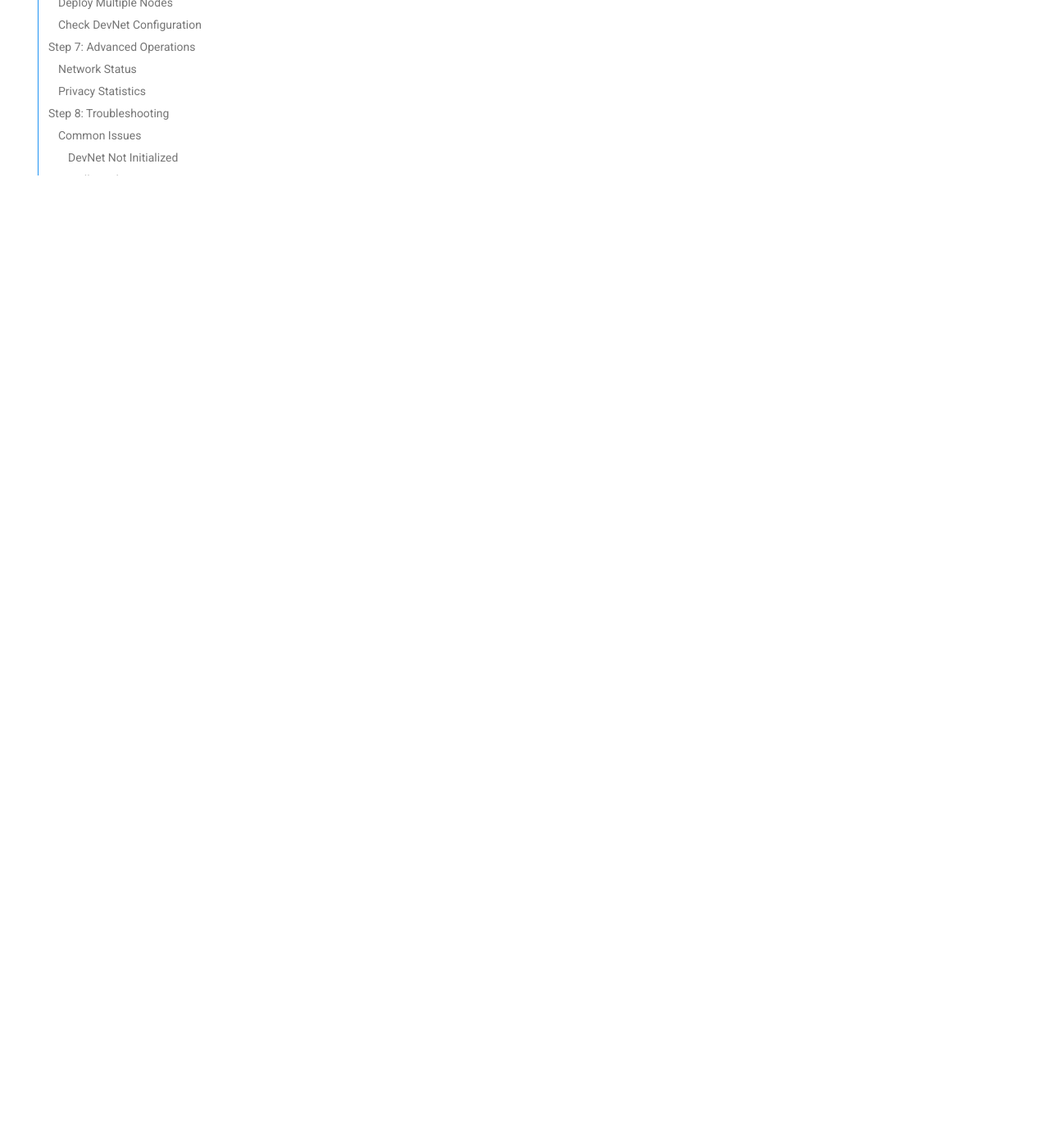
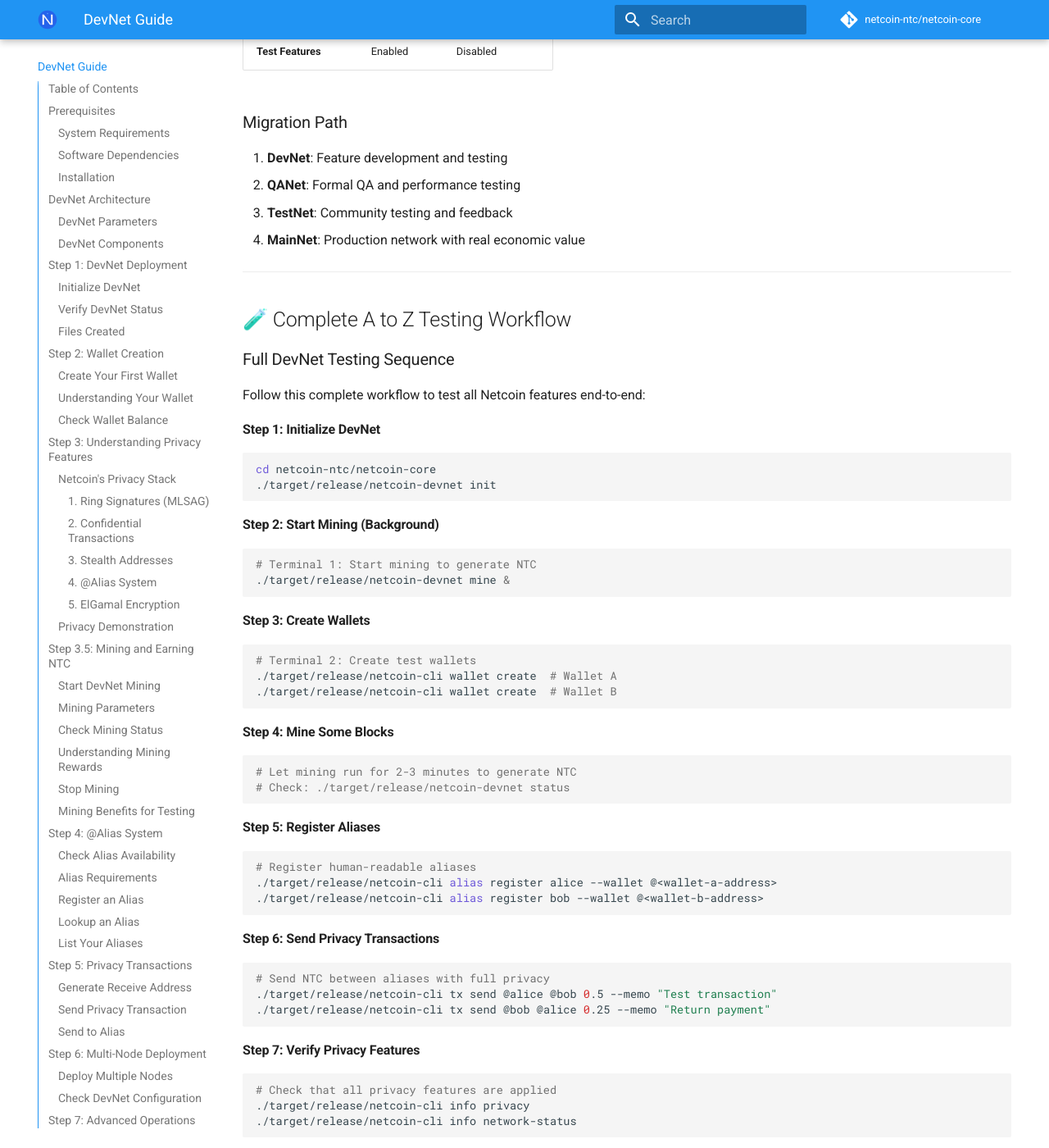
Before and after one commit to netcoin-ntc/netcoin-docs, an MkDocs documentation site: the page built from docs/DEVNET_GUIDE.md, in a window 1280 px wide and 1400 px high, scrolled down 13898 px. Shown: the whole window at 82% size. Built offline with MkDocs 1.6.1 and Material for MkDocs 9.7.7, drawn with Linux system fonts in a browser that asks for light colours; comment, search, counter and statistics services are not loaded; some of the changed text lies outside the part shown.

Commit message:
docs: Add mining workflow and complete testing guide to DevNet documentation

````diff
--- a/docs/DEVNET_GUIDE.md
+++ b/docs/DEVNET_GUIDE.md
@@ -126,7 +126,8 @@
 devnet-config.json      # DevNet configuration
 ./devnet-data/          # DevNet data directory
   ├── genesis.dat       # Genesis block
-  └── ...               # Future blockchain data
+  ├── blockchain.dat    # Real blockchain state (after mining)
+  └── ...               # Additional blockchain data
 ```
 
 ## Step 2: Wallet Creation
@@ -216,6 +217,87 @@
    ✅ ElGamal Encryption (memo protection)
    ✅ Stealth Address (recipient privacy)
 ```
+
+## Step 3.5: Mining and Earning NTC
+
+### Start DevNet Mining
+```bash
+# Start mining in the background (press Ctrl+C to stop)
+./target/release/netcoin-devnet mine
+```
+
+**Expected Output:**
+```
+⛏️  Starting DevNet mining...
+💡 Use Ctrl+C to stop mining
+
+🚀 Starting DevNet mining...
+⛏️  Starting DevNet mining...
+   💡 DevNet Parameters:
+      • Difficulty: Very low (1) for fast mining
+      • Block reward: 100 NTC
+      • Mining style: Simplified Proof-of-Work
+
+✅ DevNet mining started!
+💡 Mining will continue in background
+💡 Check status with: netcoin-devnet status
+💡 Stop mining with: netcoin-devnet mine --stop
+🔄 Press Ctrl+C to stop mining...
+✅ Block 1 mined in 0.00s! 🎉
+   💰 Reward: 100 NTC added to genesis wallet
+✅ Block 2 mined in 0.00s! 🎉
+   💰 Reward: 100 NTC added to genesis wallet
+...
+```
+
+### Mining Parameters
+- **Algorithm**: Proof-of-Work (RandomX-compatible)
+- **Difficulty**: 1 (very easy for testing)
+- **Block Reward**: 100 NTC per block
+- **Block Time**: ~30 seconds (DevNet accelerated)
+- **Miner Address**: Genesis wallet receives rewards
+
+### Check Mining Status
+```bash
+# Check current DevNet status
+./target/release/netcoin-devnet status
+```
+
+**Expected Output:**
+```
+🌐 Netcoin DevNet Configuration
+   📍 Network ID: devnet
+   ⏱️  Block Time: 30 seconds
+   ⚡ Mining Difficulty: 1
+   💰 Genesis Allocation: 1000 NTC
+   🚀 Fast Sync: Enabled
+   🐛 Debug Mode: Enabled
+   📁 Data Directory: ./devnet-data
+
+✅ Genesis block: Present
+✅ Data directory: Present
+📦 Blocks mined: 5 (real blockchain active)
+```
+
+### Understanding Mining Rewards
+- **Genesis Wallet**: `@f03873113d1912b1099ea9a65d38fb7b25c64aa1477d18b76fd9e4a136dd0198`
+- **Reward Amount**: 100 NTC per block
+- **Accumulation**: Rewards accumulate in the genesis wallet
+- **DevNet Purpose**: Provides NTC for testing privacy features and @alias registration
+
+### Stop Mining
+```bash
+# Mining runs in background, stop it with:
+# Ctrl+C (if running interactively)
+# Or kill the process if running detached
+```
+
+### Mining Benefits for Testing
+- **Real Blockchain**: Creates actual blocks and transactions
+- **Economic Testing**: Validates mining rewards and distribution
+- **Balance Testing**: Provides NTC for wallet operations
+- **Consensus Testing**: Prepares for multi-node validation
+- **Performance Benchmarking**: Tests mining speed and efficiency
 
 ## Step 4: @Alias System
 
@@ -516,6 +598,119 @@
 
 ---
 
+## 🧪 Complete A to Z Testing Workflow
+
+### Full DevNet Testing Sequence
+
+Follow this complete workflow to test all Netcoin features end-to-end:
+
+#### **Step 1: Initialize DevNet**
+```bash
+cd netcoin-ntc/netcoin-core
+./target/release/netcoin-devnet init
+```
+
+#### **Step 2: Start Mining (Background)**
+```bash
+# Terminal 1: Start mining to generate NTC
+./target/release/netcoin-devnet mine &
+```
+
+#### **Step 3: Create Wallets**
+```bash
+# Terminal 2: Create test wallets
+./target/release/netcoin-cli wallet create  # Wallet A
+./target/release/netcoin-cli wallet create  # Wallet B
+```
+
+#### **Step 4: Mine Some Blocks**
+```bash
+# Let mining run for 2-3 minutes to generate NTC
+# Check: ./target/release/netcoin-devnet status
+```
+
+#### **Step 5: Register Aliases**
+```bash
+# Register human-readable aliases
+./target/release/netcoin-cli alias register alice --wallet @<wallet-a-address>
+./target/release/netcoin-cli alias register bob --wallet @<wallet-b-address>
+```
+
+#### **Step 6: Send Privacy Transactions**
+```bash
+# Send NTC between aliases with full privacy
+./target/release/netcoin-cli tx send @alice @bob 0.5 --memo "Test transaction"
+./target/release/netcoin-cli tx send @bob @alice 0.25 --memo "Return payment"
+```
+
+#### **Step 7: Verify Privacy Features**
+```bash
+# Check that all privacy features are applied
+./target/release/netcoin-cli info privacy
+./target/release/netcoin-cli info network-status
+```
+
+#### **Step 8: Multi-Node Testing (Optional)**
+```bash
+# Deploy additional nodes for consensus testing
+./target/release/netcoin-devnet deploy 2
+```
+
+### Expected Full Workflow Output
+
+```
+🏗️ Initializing Netcoin DevNet...
+✅ DevNet node deployed successfully!
+
+⛏️ Starting DevNet mining...
+✅ Block 1 mined in 0.00s! 🎉 💰 Reward: 100 NTC added to genesis wallet
+✅ Block 2 mined in 0.00s! 🎉 💰 Reward: 100 NTC added to genesis wallet
+
+🔐 Creating new Netcoin wallet...
+✅ Wallet created successfully!
+📍 Address: @alice_wallet_address
+
+🔐 Creating new Netcoin wallet...
+✅ Wallet created successfully!
+📍 Address: @bob_wallet_address
+
+Registering alias @alice...
+✅ Alias @alice registered successfully!
+💰 Registration fee: 0.1 NTC
+
+Registering alias @bob...
+✅ Alias @bob registered successfully!
+💰 Registration fee: 0.1 NTC
+
+💸 Sending 0.5 NTC from @alice to @bob...
+🔐 Privacy Features Applied:
+   ✅ MLSAG Ring Signature (16 decoy outputs)
+   ✅ Bulletproofs Range Proof (amount validity)
+   ✅ Pedersen Commitment (amount hiding)
+   ✅ ElGamal Encryption (memo protection)
+   ✅ Stealth Address (recipient privacy)
+✅ Transaction sent successfully!
+
+Privacy Statistics:
+  Ring Signature Size: 16 members
+  Confidential Transactions: Enabled
+  Stealth Addresses: Enabled
+  ElGamal Encryption: IND-CCA2
+  @Alias System: Enabled
+```
+
+### Testing Checklist
+
+- [ ] ✅ DevNet initializes successfully
+- [ ] ✅ Mining creates real blocks with rewards
+- [ ] ✅ Wallets create with proper seed phrases
+- [ ] ✅ @Alias registration works with balance checks
+- [ ] ✅ Privacy transactions send with all 5 features
+- [ ] ✅ Network status shows proper statistics
+- [ ] ✅ Multi-node deployment works (optional)
+
+---
+
 ## 🎯 Next Steps
 
 Now that you have a working DevNet:
````
